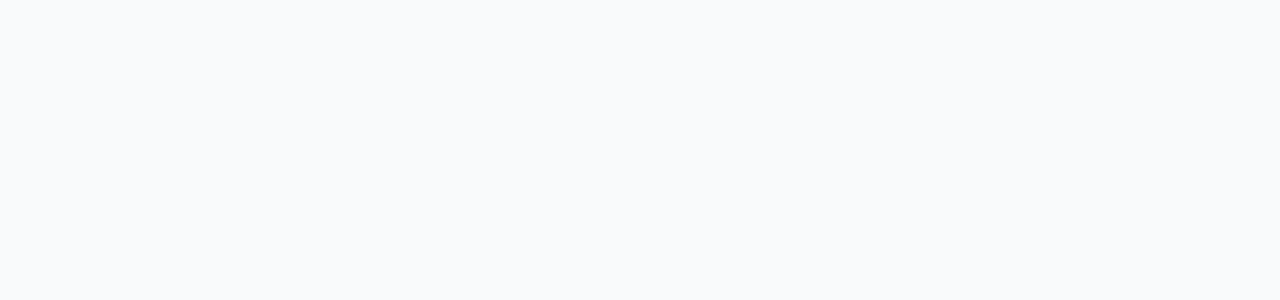
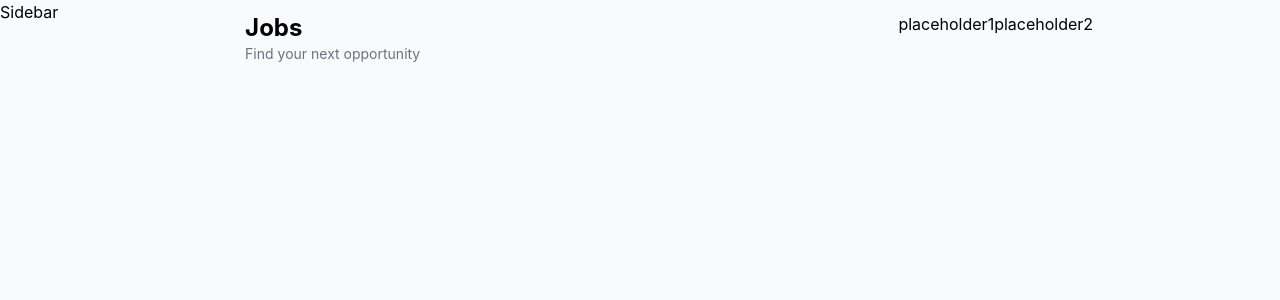
Before and after one commit to tarek-metwally-coder/job-board-dashboard, a React (Vite) app: page /jobs in a window 1280 px wide. Before the commit this address had no page. Shown: the top 300 px of the page. Built offline with nearby package versions, Linux system fonts and the light colour scheme.

Commit message:
feat: add app layout with presistent sidebar

```diff
--- a/src/App.tsx
+++ b/src/App.tsx
@@ -1,18 +1,25 @@
 import './App.css'
-import { BrowserRouter, Routes, Route } from "react-router-dom";
+import { BrowserRouter, Routes, Route, Navigate } from "react-router-dom";
 import JobsPage from "./pages/JobsPage";
 import JobDetails from "./pages/JobDetails";
+import AppLayout from './layouts/AppLayout';
 
 function App() {
 
   return (
     <BrowserRouter>
-      <div className="min-h-screen bg-gray-50">
-        <Routes>
-          <Route path="/" element={<JobsPage />} />
+
+      <Routes>
+        <Route path='/' element={<Navigate to="/jobs" replace />} />
+
+        <Route element={<AppLayout />}>
+          <Route path="/jobs" element={<JobsPage />} />
           <Route path="/jobs/:id" element={<JobDetails />} />
-        </Routes>
-      </div>
+
+        </Route>
+
+      </Routes>
+
     </BrowserRouter>
   )
 }
--- /dev/null
+++ b/src/components/Sidebar.tsx
@@ -0,0 +1,7 @@
+function Sidebar() {
+  return (
+    <div>Sidebar</div>
+  )
+}
+
+export default Sidebar
--- /dev/null
+++ b/src/layouts/AppLayout.tsx
@@ -0,0 +1,15 @@
+import { Outlet } from "react-router-dom"
+import Sidebar from "../components/Sidebar"
+
+function AppLayout() {
+    return (
+        <div className="min-h-screen bg-gray-50 flex">
+            <Sidebar />
+            <main className="flex-1">
+                <Outlet />
+            </main>
+        </div>
+    )
+}
+
+export default AppLayout
--- /dev/null
+++ b/src/layouts/JobsLayout.tsx
@@ -0,0 +1,7 @@
+function JobsLayout() {
+  return (
+    <div>JobsLayout</div>
+  )
+}
+
+export default JobsLayout
```
